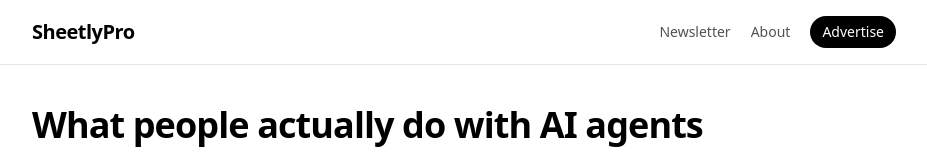
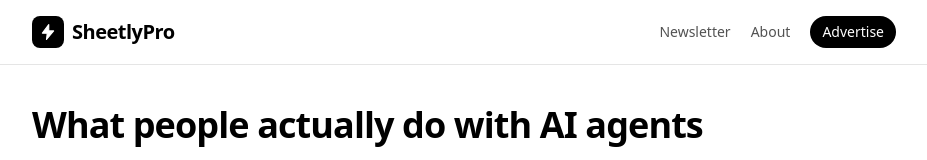
Before and after one commit to Stropurbo/bank-statement-frontend, a React (Vite) app: page / in a window 1280 px wide. Shown: the top 160 px of the page, without its empty margins (176-1103 px from the left). Built offline with nearby package versions, Linux system fonts and the light colour scheme.

Commit message:
add logo icon next to SheetlyPro brand

```diff
--- a/src/components/Header.jsx
+++ b/src/components/Header.jsx
@@ -4,8 +4,21 @@ export default function Header() {
   return (
     <header className="border-b border-neutral-200 bg-white sticky top-0 z-10">
       <div className="max-w-4xl mx-auto px-4 py-4 flex items-center justify-between">
-        <Link to="/" className="font-bold text-xl tracking-tight text-black">
-          SheetlyPro
+        <Link to="/" className="flex items-center gap-2">
+          <span className="inline-flex items-center justify-center w-8 h-8 rounded-lg bg-black">
+            <svg width="18" height="18" viewBox="0 0 24 24" fill="none">
+              <path
+                d="M13 2L4.5 13.5H11L10 22L19.5 10.5H13L13 2Z"
+                fill="white"
+                stroke="white"
+                strokeWidth="1.5"
+                strokeLinejoin="round"
+              />
+            </svg>
+          </span>
+          <span className="font-bold text-xl tracking-tight text-black">
+            SheetlyPro
+          </span>
         </Link>
         <nav className="flex items-center gap-5 text-sm">
           <NavLink to="/newsletter" className="text-neutral-600 hover:text-black">
```
